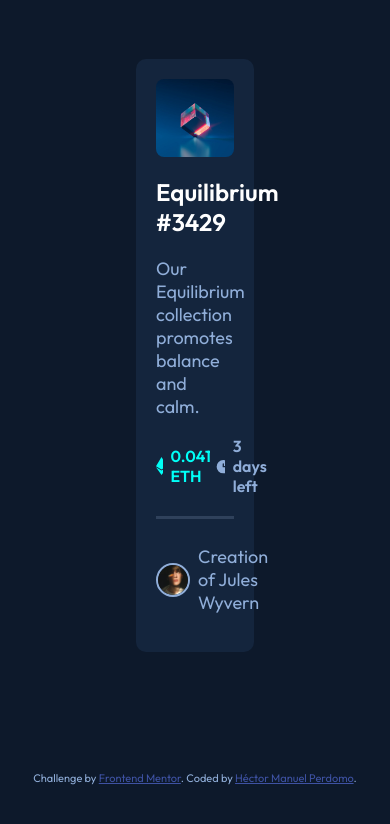
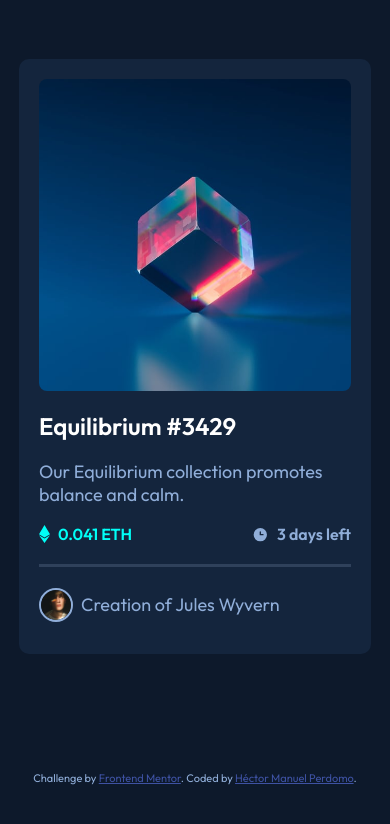
Before and after one commit to SisifoDev/nft-card-component, a React (Create React App) app: page / in a window 390 px wide. Shown: the top 824 px of the page. Built offline with nearby package versions, Linux system fonts and the light colour scheme.

Commit message:
breakpoints

```diff
--- a/src/App.css
+++ b/src/App.css
@@ -21,7 +21,7 @@ p {
 }
 
 .card-container {
-  max-width: 20%;
+  max-width: 80%;
   background-color: var(--cardBG);
   padding: 20px;
   border-radius: 10px;
@@ -77,3 +77,10 @@ p {
 .cyan {
   color: var(--cyan);
 }
+/* Desktop */
+
+@media (min-width: 375px) {
+  .card-container {
+    width: 350px;
+  }
+}
```
